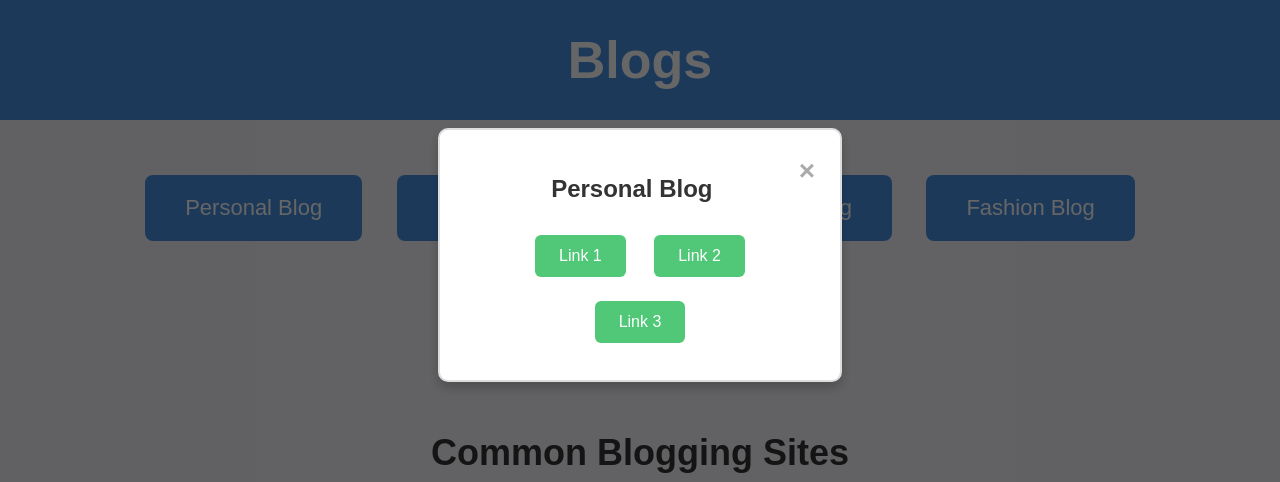
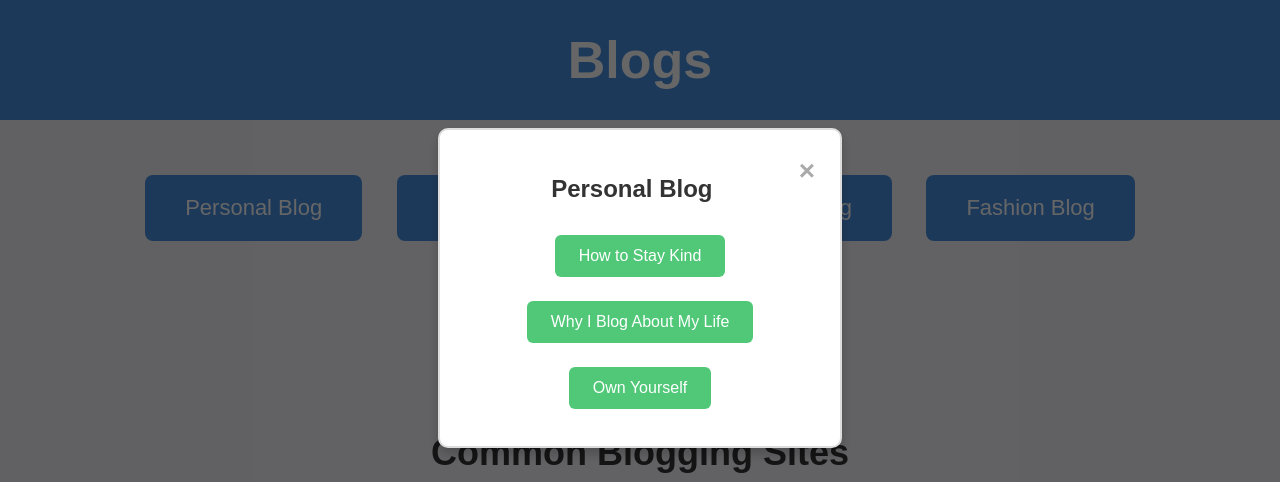
Before and after one commit to GGxNinja/BloggingReport, a plain HTML site: page index.html in a window 1280 px wide. Both pictures are taken after a click on the link "Personal Blog". Shown: the top 482 px of the page. Drawn offline with Linux system fonts and the light colour scheme.

Commit message:
Inserted the links under blogs

```diff
--- a/index.html
+++ b/index.html
@@ -169,14 +169,14 @@
     <a href="#modal5" class="main-btn">Education Blog</a>
   </div>
 
-  <!-- Modals with titles -->
+  <!-- Modals with titles and links -->
   <div id="modal1" class="modal">
     <div class="modal-content">
       <a href="#" class="close">&times;</a>
       <h3>Personal Blog</h3>
-      <a href="#" class="box-btn">Link 1</a>
-      <a href="#" class="box-btn">Link 2</a>
-      <a href="#" class="box-btn">Link 3</a>
+      <a href="https://tinybuddha.com/blog/how-to-stay-kind-without-losing-yourself-to-toxic-behavior/" target="_blank" class="box-btn">How to Stay Kind</a>
+      <a href="https://theerailivedin.com/2012/05/25/why-i-blog-about-my-personal-life/" target="_blank" class="box-btn">Why I Blog About My Life</a>
+      <a href="https://www.self-realization.rocks/en/blog/20250117/own-yourself/" target="_blank" class="box-btn">Own Yourself</a>
     </div>
   </div>
 
@@ -184,9 +184,9 @@
     <div class="modal-content">
       <a href="#" class="close">&times;</a>
       <h3>Business Blog</h3>
-      <a href="#" class="box-btn">Link 1</a>
-      <a href="#" class="box-btn">Link 2</a>
-      <a href="#" class="box-btn">Link 3</a>
+      <a href="https://blog.hubspot.com/marketing/inbound-marketing-tips" target="_blank" class="box-btn">Inbound Marketing Tips</a>
+      <a href="https://digitalmarketinginstitute.com/blog/8-steps-to-a-digital-marketing-strategy-for-small-businesses" target="_blank" class="box-btn">Digital Strategy for Small Business</a>
+      <a href="https://digitalmarketinginstitute.com/blog/practical-marketing-tips-for-black-friday" target="_blank" class="box-btn">Black Friday Marketing Tips</a>
     </div>
   </div>
 
@@ -194,9 +194,9 @@
     <div class="modal-content">
       <a href="#" class="close">&times;</a>
       <h3>Technology Blog</h3>
-      <a href="#" class="box-btn">Link 1</a>
-      <a href="#" class="box-btn">Link 2</a>
-      <a href="#" class="box-btn">Link 3</a>
+      <a href="https://www.technewsworld.com/story/samsung-galaxy-fold7-ushers-in-a-new-era-for-foldable-phones-179824.html" target="_blank" class="box-btn">Samsung Galaxy Fold7</a>
+      <a href="https://unbox.ph/gadget/iphone-16-best-selling-q3-2025/" target="_blank" class="box-btn">iPhone 16 Sales</a>
+      <a href="https://digitalmarketinginstitute.com/blog/the-state-of-data-privacy" target="_blank" class="box-btn">State of Data Privacy</a>
     </div>
   </div>
 
@@ -204,9 +204,9 @@
     <div class="modal-content">
       <a href="#" class="close">&times;</a>
       <h3>Fashion Blog</h3>
-      <a href="#" class="box-btn">Link 1</a>
-      <a href="#" class="box-btn">Link 2</a>
-      <a href="#" class="box-btn">Link 3</a>
+      <a href="https://www.vogue.com/article/best-dressed-2025" target="_blank" class="box-btn">Best Dressed 2025</a>
+      <a href="https://www.itscasualblog.com/blog/best-everyday-tote-bags/" target="_blank" class="box-btn">Best Everyday Tote Bags</a>
+      <a href="https://www.itscasualblog.com/blog/mini-dresses-2025/" target="_blank" class="box-btn">Mini Dresses 2025</a>
     </div>
   </div>
 
@@ -214,9 +214,9 @@
     <div class="modal-content">
       <a href="#" class="close">&times;</a>
       <h3>Education Blog</h3>
-      <a href="#" class="box-btn">Link 1</a>
-      <a href="#" class="box-btn">Link 2</a>
-      <a href="#" class="box-btn">Link 3</a>
+      <a href="https://www.edutopia.org/article/helping-students-transition-week" target="_blank" class="box-btn">Helping Students Transition</a>
+      <a href="https://www.edutopia.org/article/teaching-media-literacy-age-ai" target="_blank" class="box-btn">Teaching Media Literacy</a>
+      <a href="https://www.edutopia.org/article/prioritizing-learning-despite-ai-tips-secondary-teachers" target="_blank" class="box-btn">Prioritizing Learning Despite AI</a>
     </div>
   </div>
 
```
